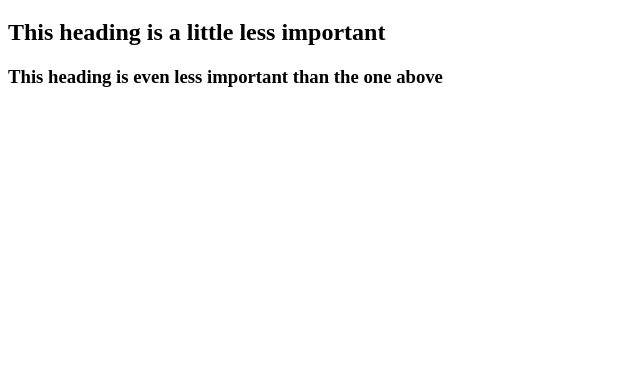
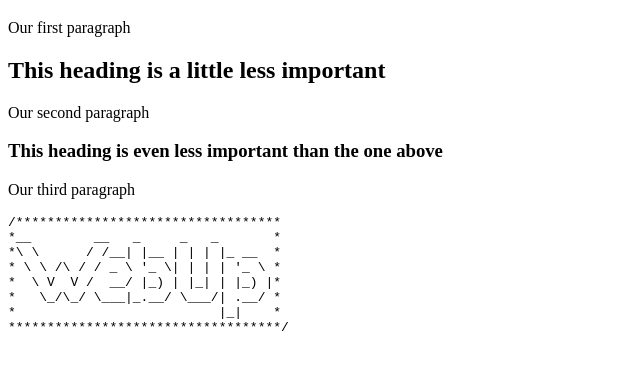
Before and after one commit to FBW41-2/html-structure-ilona-group, a plain HTML site: page index.html in a window 1280 px wide. Shown: the part 61-430 px from the top of the page, without its empty margins (0-640 px from the left). Drawn offline with Linux system fonts and the light colour scheme.

Commit message:
flo managing

```diff
--- a/index.html
+++ b/index.html
@@ -6,9 +6,37 @@
     <meta name="description" content="This web for practical application "/>
     <title>Basic Structure Practice</title>
 </head>
+    <!-- . -->
 <body>
+
+
+        <!-- there is a paragraf-->
+
     <h1 title="Most important heading">This is the most important heading</h1>
+
+
+    <p>Our first paragraph</p>
+
+
     <h2 title="Less important heading">This heading is a little less important</h2>
+
+    <p>Our second paragraph</p>
+
+
     <h3 title="Even less important heading">This heading is even less important than the one above</h3>
+
+    <p>Our third paragraph</p>
+    <pre>
+/**********************************
+*__        __   _     _   _       *
+*\ \      / /__| |__ | | | |_ __  *
+* \ \ /\ / / _ \ '_ \| | | | '_ \ *
+*  \ V  V /  __/ |_) | |_| | |_) |*
+*   \_/\_/ \___|_.__/ \___/| .__/ *
+*                          |_|    *
+***********************************/
+
+
+    </pre>
 </body>
 </html>
```
